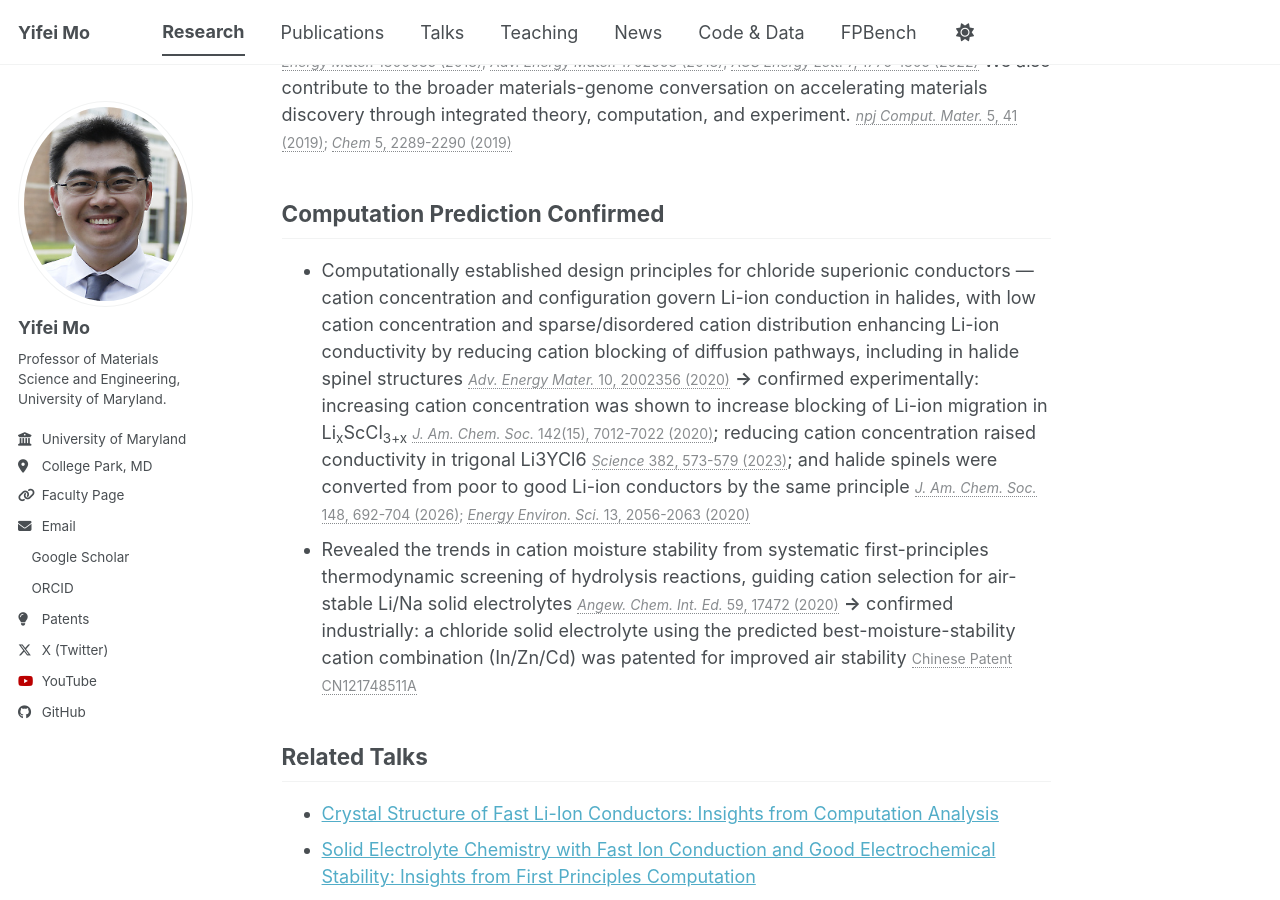
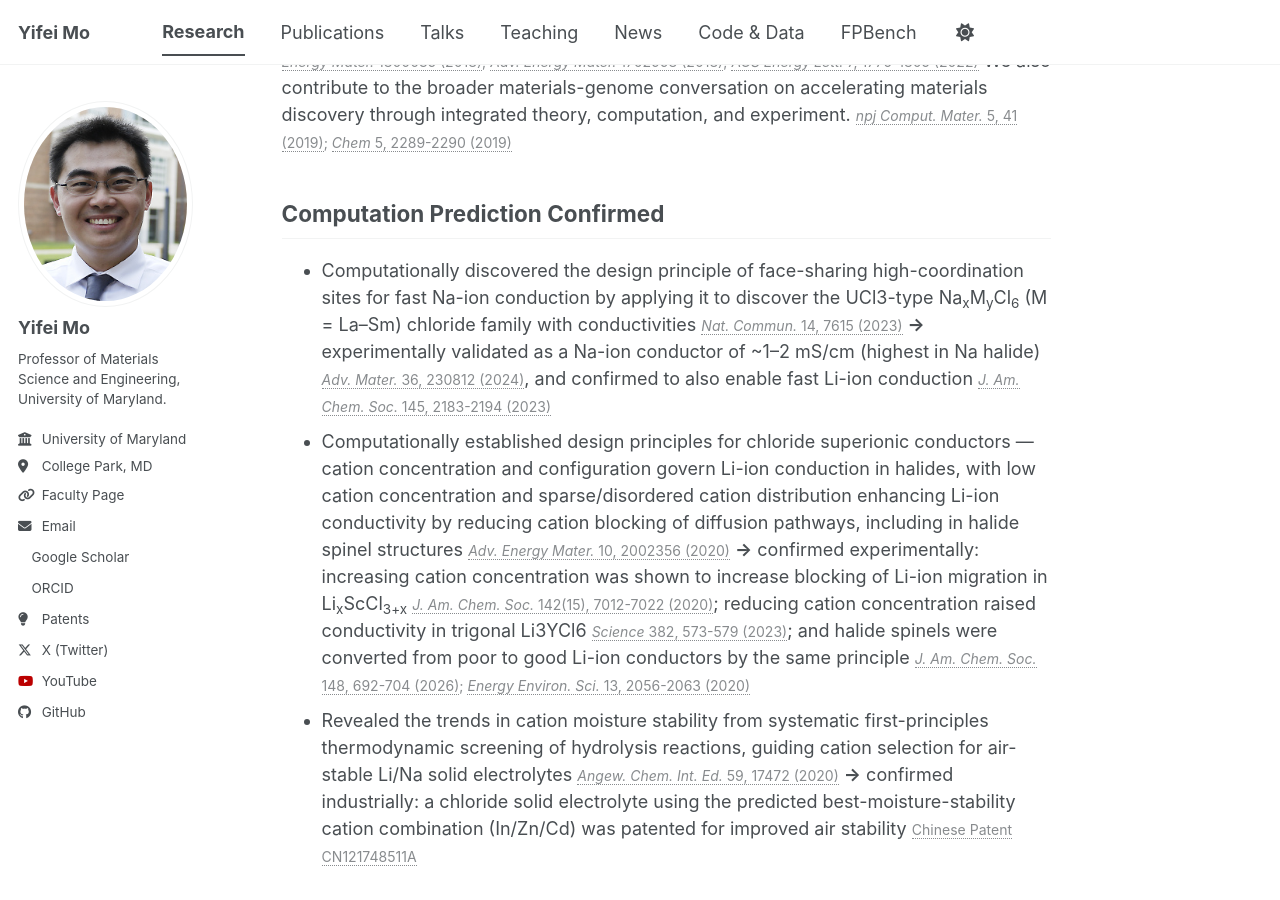
Before and after one commit to yifeimo/yifeimo.github.io, a Jekyll site: the page built from _research/guiding-principles-for-materials.md, in a window 1280 px wide and 900 px high, scrolled down 363 px. Built offline with Jekyll 4.4.1, drawn with Linux system fonts in a browser that asks for light colours; a style sheet for code colours, icons or effects is not loaded.

Commit message:
Add UCl3-type Na-ion conductor design principle to Guiding Principles page
Co-Authored-By: Claude Sonnet 5 <noreply@anthropic.com>

```diff
--- a/_research/guiding-principles-for-materials.md
+++ b/_research/guiding-principles-for-materials.md
@@ -14,6 +14,7 @@ Beyond individual discoveries, we synthesize these trends into broader design fr
 Computation Prediction Confirmed
 ------
 
+* Computationally discovered the design principle of face-sharing high-coordination sites for fast Na-ion conduction by applying it to discover the UCl3-type Na<sub>x</sub>M<sub>y</sub>Cl<sub>6</sub> (M = La–Sm) chloride family with conductivities <span class="citation">[*Nat. Commun.* 14, 7615 (2023)](https://doi.org/10.1038/s41467-023-43436-3)</span> **→** experimentally validated as a Na-ion conductor of ~1–2 mS/cm (highest in Na halide) <span class="citation">[*Adv. Mater.* 36, 230812 (2024)](https://doi.org/10.1002/adma.202308012)</span>, and confirmed to also enable fast Li-ion conduction <span class="citation">[*J. Am. Chem. Soc.* 145, 2183-2194 (2023)](https://doi.org/10.1021/jacs.2c09446)</span>
 * Computationally established design principles for chloride superionic conductors — cation concentration and configuration govern Li-ion conduction in halides, with low cation concentration and sparse/disordered cation distribution enhancing Li-ion conductivity by reducing cation blocking of diffusion pathways, including in halide spinel structures <span class="citation">[*Adv. Energy Mater.* 10, 2002356 (2020)](https://doi.org/10.1002/aenm.202002356)</span> **→** confirmed experimentally: increasing cation concentration was shown to increase blocking of Li-ion migration in Li<sub>x</sub>ScCl<sub>3+x</sub> <span class="citation">[*J. Am. Chem. Soc.* 142(15), 7012-7022 (2020)](https://doi.org/10.1021/jacs.0c00134)</span>; reducing cation concentration raised conductivity in trigonal Li3YCl6 <span class="citation">[*Science* 382, 573-579 (2023)](https://doi.org/10.1126/science.adg6591)</span>; and halide spinels were converted from poor to good Li-ion conductors by the same principle <span class="citation">[*J. Am. Chem. Soc.* 148, 692-704 (2026)](https://doi.org/10.1021/jacs.5c15656); [*Energy Environ. Sci.* 13, 2056-2063 (2020)](https://doi.org/10.1039/d0ee01017)</span>
 * Revealed the trends in cation moisture stability from systematic first-principles thermodynamic screening of hydrolysis reactions, guiding cation selection for air-stable Li/Na solid electrolytes <span class="citation">[*Angew. Chem. Int. Ed.* 59, 17472 (2020)](https://doi.org/10.1002/anie.202007621)</span> **→** confirmed industrially: a chloride solid electrolyte using the predicted best-moisture-stability cation combination (In/Zn/Cd) was patented for improved air stability <span class="citation">[Chinese Patent CN121748511A](https://patents.google.com/patent/CN121748511A/en)</span>
 
```
